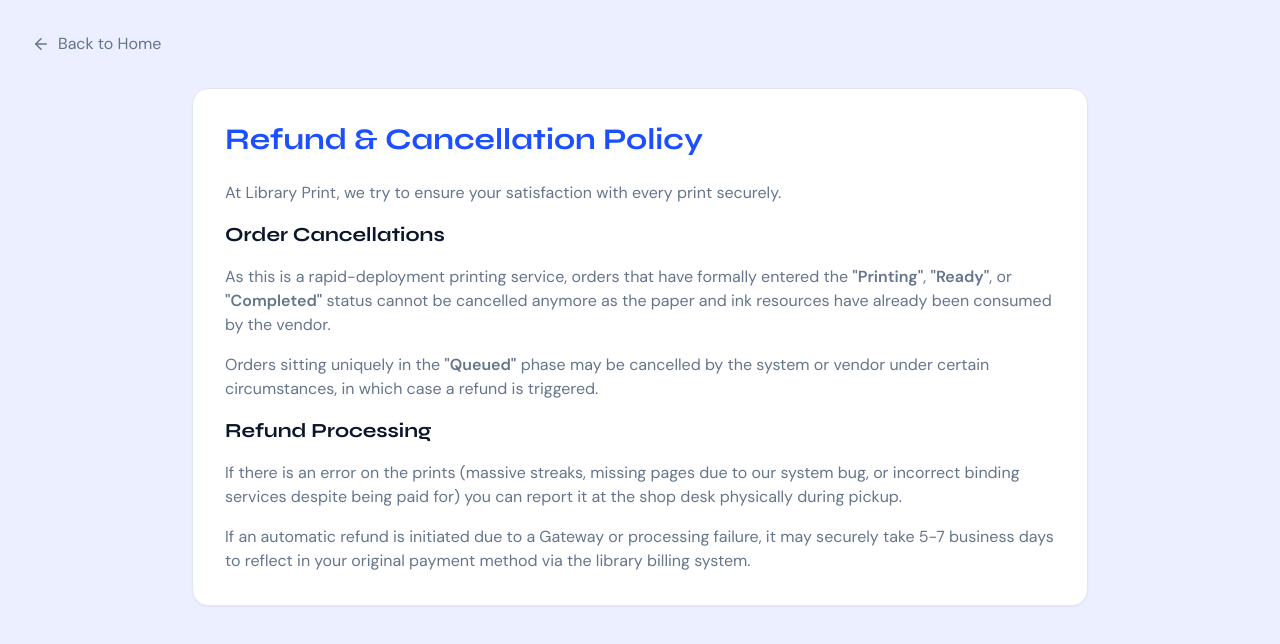
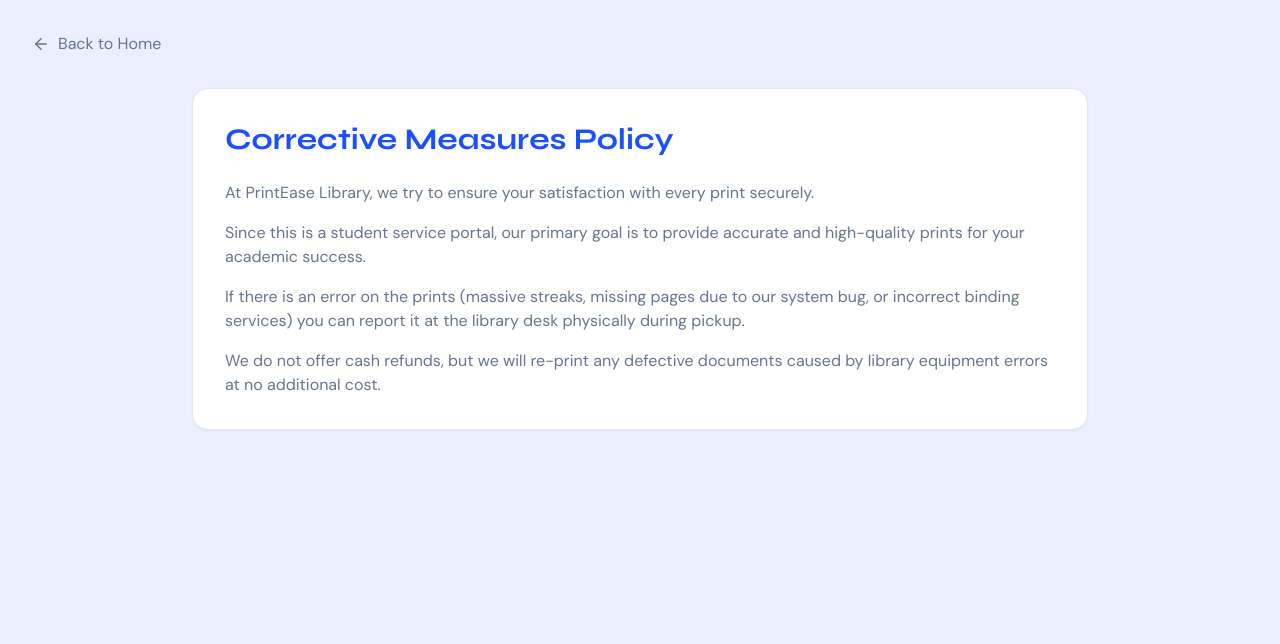
Before and after one commit to vk9199kadam-hue/print-lib, a React (Vite) app: page /refund in a window 1280 px wide. Shown: the top 644 px of the page. Built offline with nearby package versions, Linux system fonts and the light colour scheme.

Commit message:
Pure Library Project Cleanup: Removed legacy documentation, fixed branding across all pages, and deleted shop-only features.

```diff
--- a/src/pages/Landing.tsx
+++ b/src/pages/Landing.tsx
@@ -124,7 +124,6 @@
             <button onClick={() => navigate('/terms')} className="hover:text-blue-600 transition-colors">Terms</button>
             <button onClick={() => navigate('/privacy')} className="hover:text-blue-600 transition-colors">Privacy</button>
             <button onClick={() => navigate('/refund')} className="hover:text-blue-600 transition-colors">Refund</button>
-            <button onClick={() => navigate('/shipping')} className="hover:text-blue-600 transition-colors">Shipping</button>
           </div>
 
           <div className="text-center">
--- a/src/pages/public/Contact.tsx
+++ b/src/pages/public/Contact.tsx
@@ -14,7 +14,7 @@
         <div className="space-y-4 text-muted-foreground">
           <p>If you have any questions or require support regarding your print orders, please contact us immediately.</p>
           <div className="my-6 space-y-3 bg-secondary/50 p-6 rounded-xl border border-input">
-            <p><strong className="text-foreground">Legal Entity Name:</strong> Viraj Kadam (Library Print)</p>
+            <p><strong className="text-foreground">Legal Entity Name:</strong> Viraj Kadam (PrintEase Library)</p>
             <p><strong className="text-foreground">Official Email:</strong> vk9199kadam@gmail.com</p>
             <p><strong className="text-foreground">Contact Number:</strong> +91-9359075793</p>
             <p><strong className="text-foreground">Operational Address:</strong> College Campus, Ishwarpur, PIN - 415409, Maharashtra, India</p>
--- a/src/pages/public/Privacy.tsx
+++ b/src/pages/public/Privacy.tsx
@@ -16,9 +16,9 @@
           <h2 className="text-xl font-bold text-foreground mt-6 mb-2">1. Personal Information We Collect</h2>
           <p>We collect essential details to process your documents, including your Name, Roll Number, Email, and the structural digital files (PDF, PPT, Word) you upload.</p>
           <h2 className="text-xl font-bold text-foreground mt-6 mb-2">2. How Do We Use Your Personal Information?</h2>
-          <p>We strictly use the Order Information to fulfill any printing services placed through our Site. The documents uploaded are temporarily stored in secure cloud storage solely for the purpose of printing by the vendor and are deleted periodically to protect intellectual property.</p>
-          <h2 className="text-xl font-bold text-foreground mt-6 mb-2">3. Sharing Your Personal Information</h2>
-          <p>Your uploaded documents are shared specifically with the chosen Print Shop to complete the order. We do not sell or freely distribute any user data.</p>
+          <p>Your privacy is our priority. At PrintEase Library, we implement strict standards for handling student documents.</p>
+          <p>Your uploaded documents are processed specifically by the RIT Library desk staff to complete the order. We do not sell or freely distribute any user data.</p>
+          <p>We only collect the information necessary to identify your order (Name and PRN). All identifiable data and files are purged according to our temporary storage policy.</p>
         </div>
       </div>
     </div>
--- a/src/pages/public/Refund.tsx
+++ b/src/pages/public/Refund.tsx
@@ -10,16 +10,12 @@
         <ArrowLeft size={18} /> Back to Home
       </button>
       <div className="max-w-4xl mx-auto bg-card p-8 rounded-2xl shadow-sm border border-input">
-        <h1 className="text-3xl font-bold mb-6 text-blue-primary">Refund & Cancellation Policy</h1>
+        <h1 className="text-3xl font-bold mb-6 text-blue-primary">Corrective Measures Policy</h1>
         <div className="space-y-4 text-muted-foreground">
-          <p>At Library Print, we try to ensure your satisfaction with every print securely.</p>
-          <h2 className="text-xl font-bold text-foreground mt-6 mb-2">Order Cancellations</h2>
-          <p>As this is a rapid-deployment printing service, orders that have formally entered the <strong>"Printing"</strong>, <strong>"Ready"</strong>, or <strong>"Completed"</strong> status cannot be cancelled anymore as the paper and ink resources have already been consumed by the vendor.</p>
-          <p>Orders sitting uniquely in the <strong>"Queued"</strong> phase may be cancelled by the system or vendor under certain circumstances, in which case a refund is triggered.</p>
-
-          <h2 className="text-xl font-bold text-foreground mt-6 mb-2">Refund Processing</h2>
-          <p>If there is an error on the prints (massive streaks, missing pages due to our system bug, or incorrect binding services despite being paid for) you can report it at the shop desk physically during pickup.</p>
-          <p>If an automatic refund is initiated due to a Gateway or processing failure, it may securely take 5-7 business days to reflect in your original payment method via the library billing system.</p>
+          <p>At PrintEase Library, we try to ensure your satisfaction with every print securely.</p>
+          <p>Since this is a student service portal, our primary goal is to provide accurate and high-quality prints for your academic success.</p>
+          <p>If there is an error on the prints (massive streaks, missing pages due to our system bug, or incorrect binding services) you can report it at the library desk physically during pickup.</p>
+          <p>We do not offer cash refunds, but we will re-print any defective documents caused by library equipment errors at no additional cost.</p>
         </div>
       </div>
     </div>
--- a/src/pages/public/Shipping.tsx
+++ /dev/null
@@ -1,24 +0,0 @@
-import React from 'react';
-import { ArrowLeft } from 'lucide-react';
-import { useNavigate } from 'react-router-dom';
-
-export default function Shipping() {
-  const navigate = useNavigate();
-  return (
-    <div className="min-h-screen bg-secondary p-8 font-inter text-foreground">
-      <button onClick={() => navigate('/')} className="flex items-center gap-2 text-muted-foreground hover:text-foreground mb-8">
-        <ArrowLeft size={18} /> Back to Home
-      </button>
-      <div className="max-w-4xl mx-auto bg-card p-8 rounded-2xl shadow-sm border border-input">
-        <h1 className="text-3xl font-bold mb-6 text-blue-primary">Shipping & Delivery Policy</h1>
-        <div className="space-y-4 text-muted-foreground">
-          <p>Library Print functions primarily as an online queue-management and printing service. As such, we have strict parameters for physical delivery.</p>
-          <h2 className="text-xl font-bold text-foreground mt-6 mb-2">1. Local Campus Pickup (Default)</h2>
-          <p>Currently, Library Print primarily operates on a <strong>Local In-Store Pickup Protocol</strong>. When your order reaches the "Ready" status on your dashboard, you are strictly required to visit the physical store/campus location to securely pick up your documents. We do not dispatch delivery riders for campus-based print routines.</p>
-          <h2 className="text-xl font-bold text-foreground mt-6 mb-2">2. Processing Time</h2>
-          <p>For standard black & white and basic colored prints, orders are conventionally processed and printed within 1 to 4 hours of payment verification, restricted strictly by the length of the real-time queue. Premium capstone prints may require up to 24-48 hours depending on binding complexities.</p>
-        </div>
-      </div>
-    </div>
-  );
-}
--- a/src/pages/student/OrderTracking.tsx
+++ b/src/pages/student/OrderTracking.tsx
@@ -119,7 +119,7 @@
         {order.print_status === 'ready' && (
           <div className="bg-green-primary text-primary-foreground rounded-2xl p-6 text-center animate-bounce-in">
             <p className="text-2xl mb-1">🎉 Your print is ready!</p>
-            <p className="text-sm text-green-100">Walk to the shop and show your Print ID</p>
+            <p className="text-sm text-green-100">Walk to the library desk and show your Print ID</p>
           </div>
         )}
 
```
Also changed, not shown: src/pages/public/About.tsx (+4 -4 lines), src/pages/public/Terms.tsx (+4 -4 lines).
